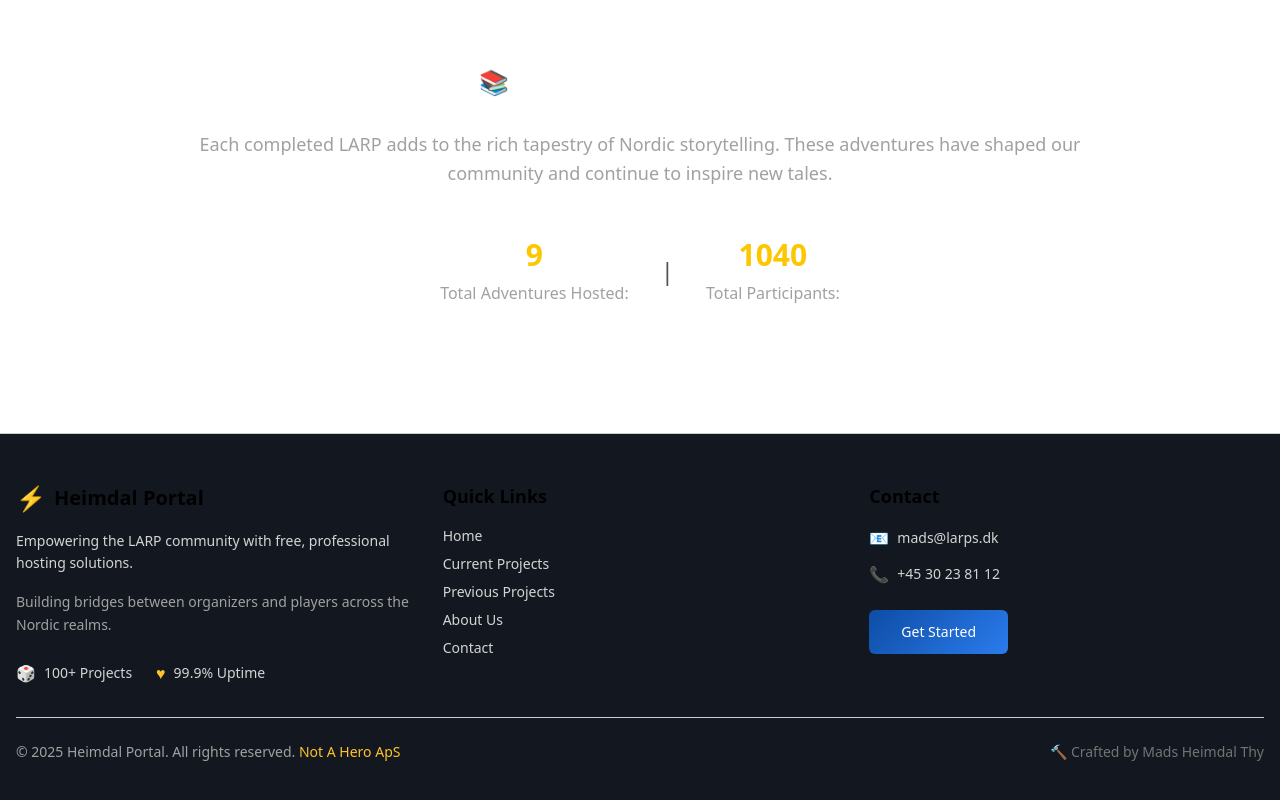
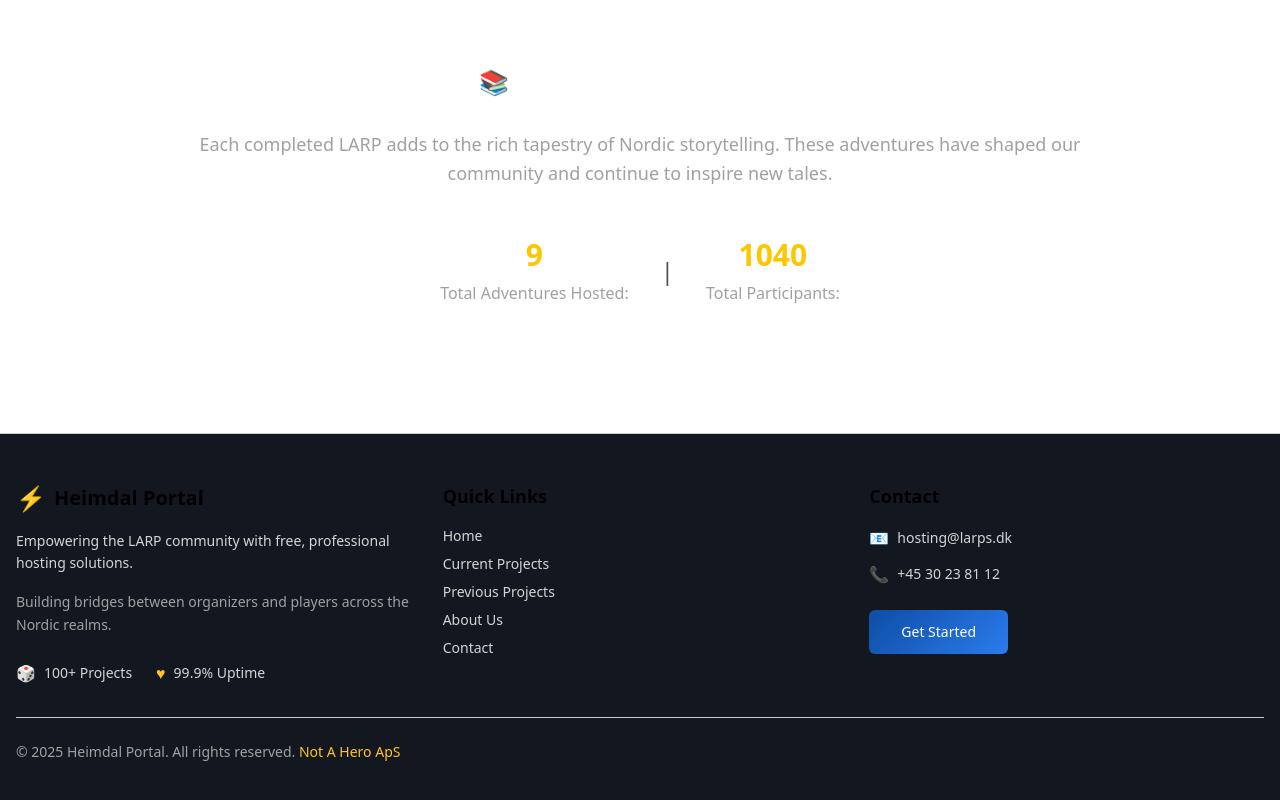
Before and after one commit to Not-A-Hero-DK/larps.dk, a Next.js app: page / in a window 1280 px wide. Shown: the part 2629-3429 px from the top of the page. Built offline with nearby package versions, Linux system fonts and the light colour scheme.

Commit message:
Update footer contact email and refactor Footer.tsx
Changed the contact email from mads@larps.dk to hosting@larps.dk in both locale files and Footer.tsx. Also refactored Footer.tsx imports and formatting for improved readability.

```diff
--- a/public/locales/da.json
+++ b/public/locales/da.json
@@ -112,7 +112,7 @@
     "stats_uptime": "99.9% Oppetid",
     "quick_links": "Hurtige Links",
     "contact": "Kontakt",
-    "email": "mads@larps.dk",
+    "email": "hosting@larps.dk",
     "phone": "+45 30 23 81 12",
     "get_started": "Kom i Gang",
     "copyright": "© 2025 Heimdal Portal. Alle rettigheder forbeholdt.",
--- a/public/locales/en.json
+++ b/public/locales/en.json
@@ -112,7 +112,7 @@
     "stats_uptime": "99.9% Uptime",
     "quick_links": "Quick Links",
     "contact": "Contact",
-    "email": "mads@larps.dk",
+    "email": "hosting@larps.dk",
     "phone": "+45 30 23 81 12",
     "get_started": "Get Started",
     "copyright": "© 2025 Heimdal Portal. All rights reserved.",
--- a/src/app/Footer.tsx
+++ b/src/app/Footer.tsx
@@ -1,7 +1,7 @@
 'use client'
 
+import Button from '@/components/Button'
 import Link from 'next/link'
-import Button from '../components/Button'
 import { useI18n } from '../lib/i18n'
 
 export default function Footer() {
@@ -25,12 +25,8 @@ export default function Footer() {
               <div className="text-2xl font-bold text-accent">⚡</div>
               <span className="text-xl font-bold text-foreground">{t('footer.brand_title')}</span>
             </Link>
-            <p className="text-neutral-300 text-sm leading-relaxed">
-              {t('footer.brand_description')}
-            </p>
-            <p className="text-neutral-400 text-sm leading-relaxed">
-              {t('footer.brand_mission')}
-            </p>
+            <p className="text-neutral-300 text-sm leading-relaxed">{t('footer.brand_description')}</p>
+            <p className="text-neutral-400 text-sm leading-relaxed">{t('footer.brand_mission')}</p>
             <div className="flex items-center space-x-6 pt-2">
               <div className="flex items-center space-x-2">
                 <span className="text-accent">🎲</span>
@@ -66,7 +62,7 @@ export default function Footer() {
               <div className="flex items-center space-x-2">
                 <span className="text-accent">📧</span>
                 <a
-                  href="mailto:mads@larps.dk"
+                  href="mailto:hosting@larps.dk"
                   className="text-neutral-300 hover:text-accent text-sm transition-colors"
                 >
                   {t('footer.email')}
@@ -74,10 +70,7 @@ export default function Footer() {
               </div>
               <div className="flex items-center space-x-2">
                 <span className="text-accent">📞</span>
-                <a
-                  href="tel:+4530238112"
-                  className="text-neutral-300 hover:text-accent text-sm transition-colors"
-                >
+                <a href="tel:+4530238112" className="text-neutral-300 hover:text-accent text-sm transition-colors">
                   {t('footer.phone')}
                 </a>
               </div>
@@ -95,20 +88,17 @@ export default function Footer() {
           <div className="flex flex-col md:flex-row justify-between items-center space-y-4 md:space-y-0">
             <div className="flex flex-col md:flex-row items-center space-y-2 md:space-y-0 md:space-x-4">
               <p className="text-neutral-400 text-sm">
-                {t('footer.copyright')} {' '}
+                {t('footer.copyright')}
                 <a
                   href="https://notahero.dk"
                   target="_blank"
                   rel="noopener noreferrer"
                   className="text-accent hover:underline"
                 >
-                  {t('footer.company_link')}
+                  {' ' + t('footer.company_link')}
                 </a>
               </p>
             </div>
-            <p className="text-neutral-500 text-sm">
-              <span className="text-accent">🔨</span> {t('footer.crafted_by')}
-            </p>
           </div>
         </div>
       </div>
```
